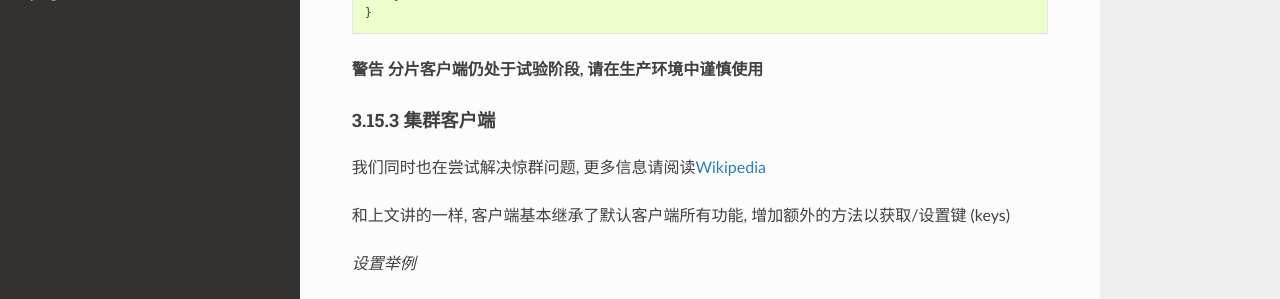
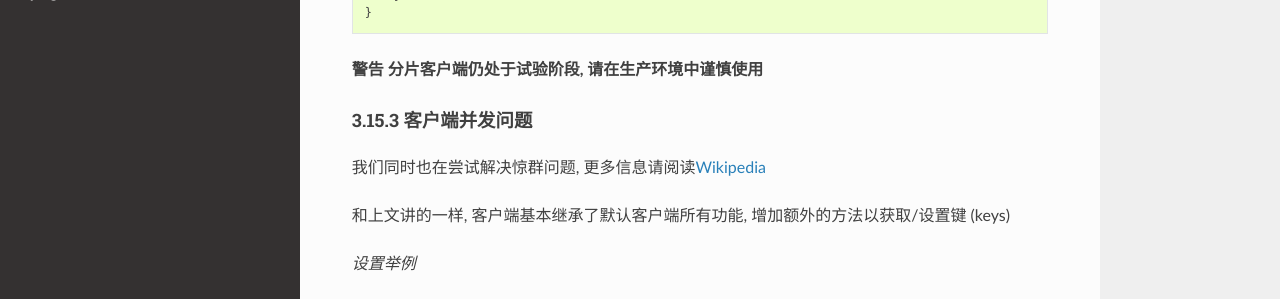
Before and after one commit to bluedazzle/django-redis-doc-chs, a Sphinx documentation site: the page built from source/index.rst, in a window 1280 px wide and 900 px high, scrolled down 11838 px. Shown: the part 152-451 px from the top of the window. Built offline with Sphinx 7.4.7 and the Read the Docs theme 2.0.0, drawn with Linux system fonts in a browser that asks for light colours.

Commit message:
Fix the translation error for 3.15.3
thundering herd problem意思是惊群问题，指的是同时多个进程被一个事件触发并同时响应这个事件。
所以综合google查到的，并没有单独的解释herd problem为集群问题，解释为并发问题可能更为合适。

```diff
--- a/source/index.rst
+++ b/source/index.rst
@@ -645,7 +645,7 @@ django\_redis
 
 **警告 分片客户端仍处于试验阶段, 请在生产环境中谨慎使用**
 
-3.15.3 集群客户端
+3.15.3 客户端并发问题
 ^^^^^^^^^^^^^^^^^
 
 我们同时也在尝试解决惊群问题, 更多信息请阅读\ `Wikipedia`_
```
